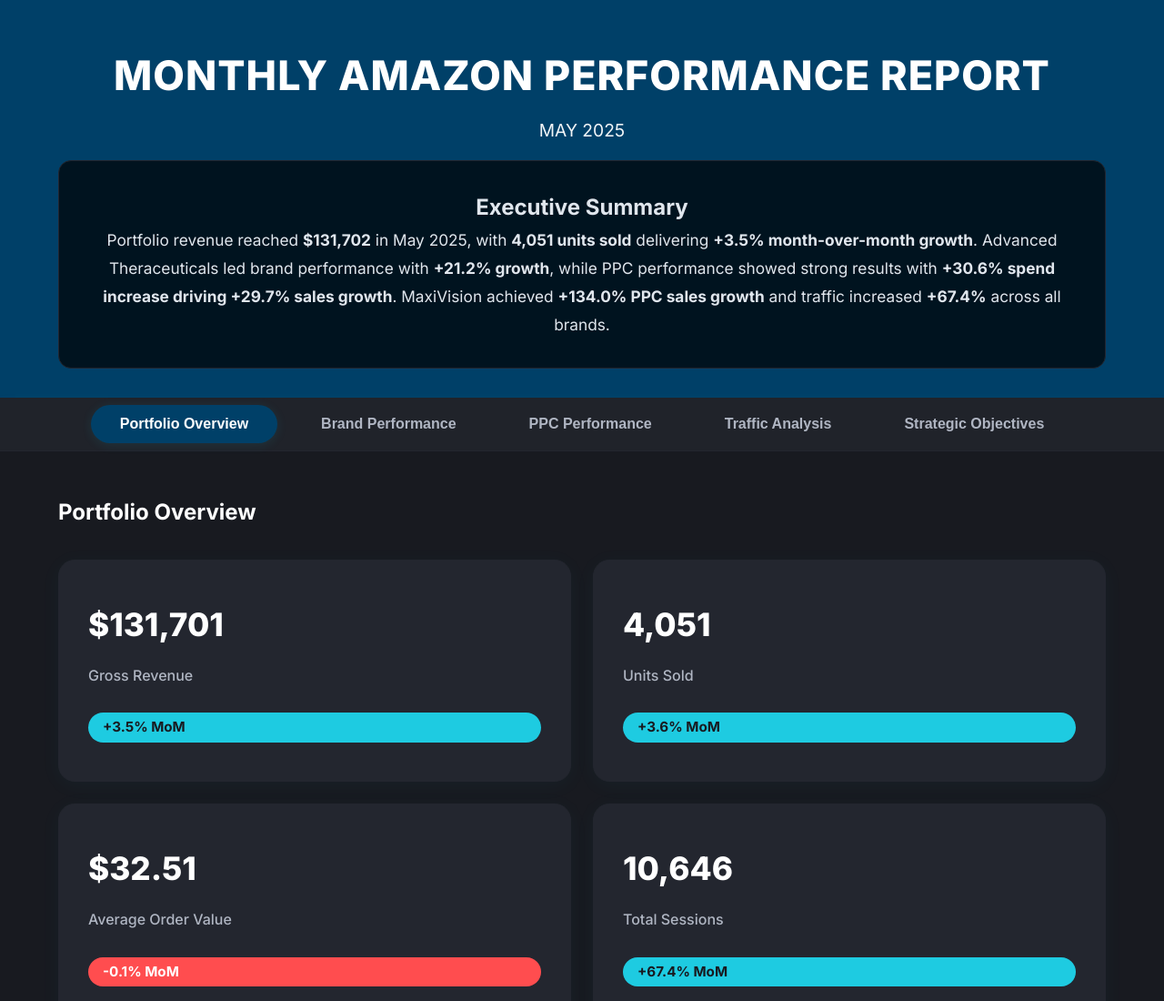
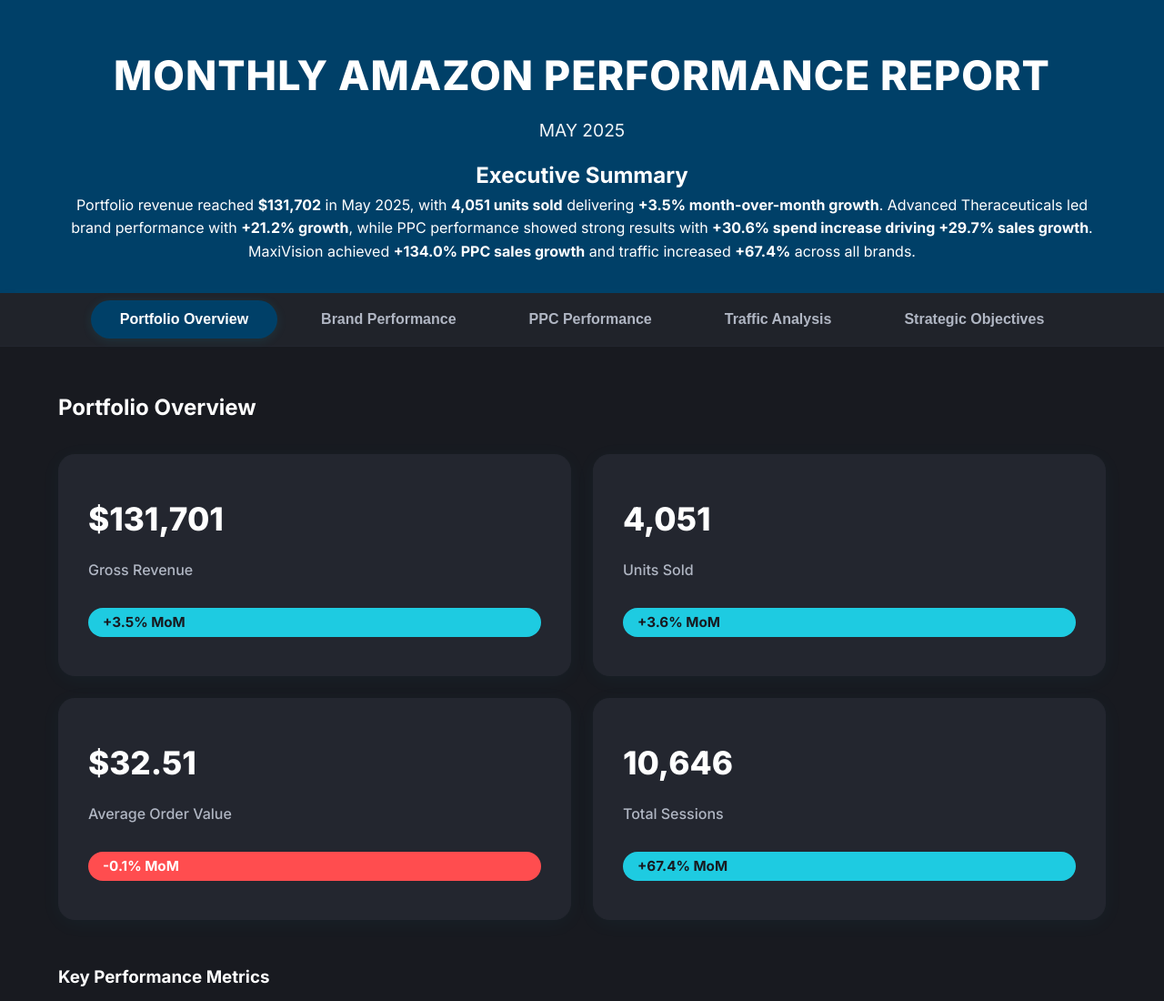
Before and after one commit to jslabxyz/monthly-reporting, a website built with Vite: page amazon_dashboard.html in a window 1280 px wide. Shown: the top 1100 px of the page at 91% size. Built offline with nearby package versions, Linux system fonts and the light colour scheme.

Commit message:
Updated style.css

```diff
--- a/style.css
+++ b/style.css
@@ -36,26 +36,6 @@
     font-size: 1.2rem;
     opacity: 0.95;
     margin-bottom: 16px;
-}
-.executive-summary {
-    background: rgba(0, 0, 0, 0.7);
-    border-radius: 14px;
-    padding: 32px;
-    margin-top: 18px;
-    border: 1px solid #23262f;
-    color: #e0e6ed;
-}
-.executive-summary-title {
-    color: #fff;
-    font-size: 1.3rem;
-    margin-bottom: 10px;
-    text-align: center;
-}
-.executive-summary p {
-    font-size: 1.08rem;
-    color: #e0e6ed;
-    text-align: center;
-    line-height: 1.8;
 }
 
 /* Tab Navigation */
```
Also changed, not shown: index.html (+0 -4 lines).
